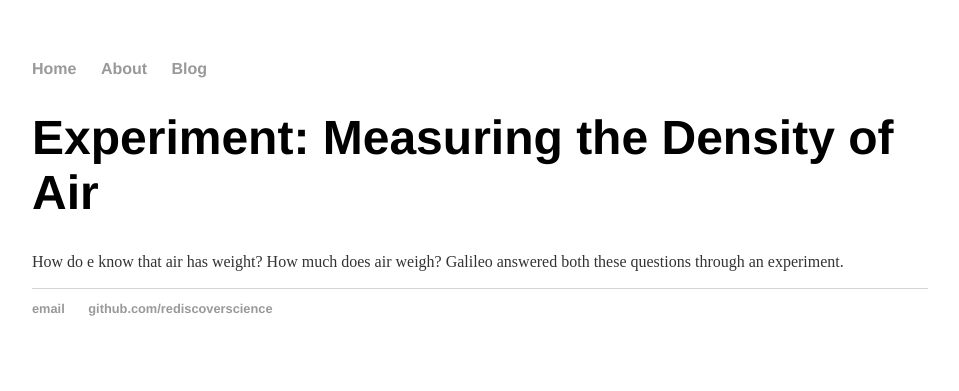
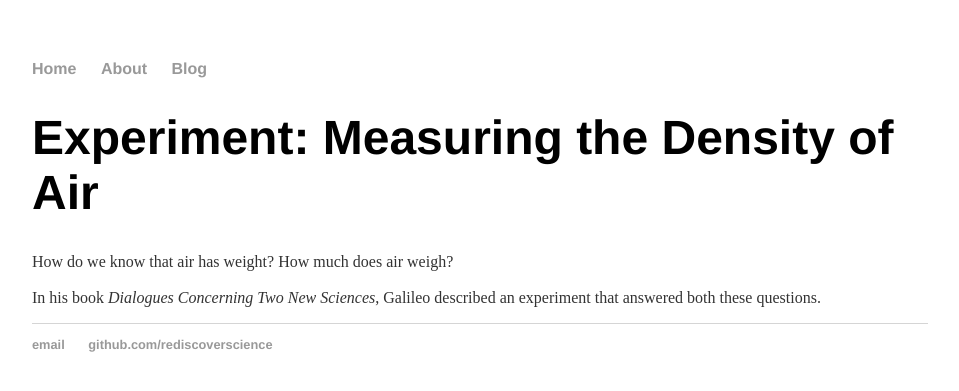
Before and after one commit to rediscoverscience/rediscoverscience.github.io, a Jekyll site: the page built from vacuum/weight-air.md, in a window 1280 px wide. Shown: the top 391 px of the page, without its empty margins (160-1119 px from the left). Built offline with Jekyll 4.4.1, drawn with Linux system fonts in a browser that asks for light colours; our own code applies the rules of GitHub Pages for plain Markdown files.

Commit message:
Update weight-air.md

```diff
--- a/vacuum/weight-air.md
+++ b/vacuum/weight-air.md
@@ -4,4 +4,6 @@ title: Measuring the Density of Air
 
 # Experiment: Measuring the Density of Air
 
-How do e know that air has weight? How much does air weigh? Galileo answered both these questions through an experiment.
+How do we know that air has weight? How much does air weigh?
+
+In his book *Dialogues Concerning Two New Sciences*, Galileo described an experiment that answered both these questions.
```
